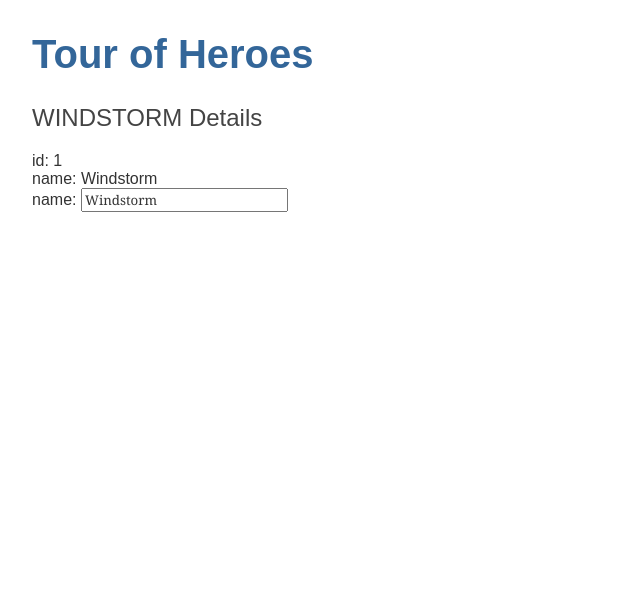
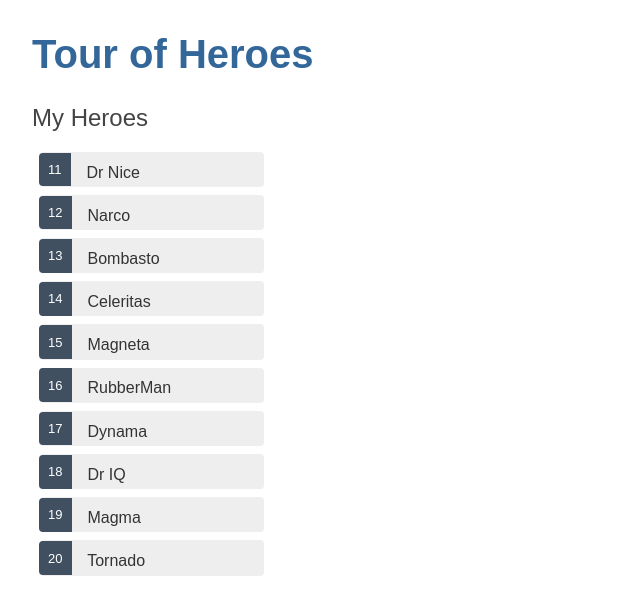
Before and after one commit to myronschippers/ang-todo-list, an Angular app: page / in a window 1280 px wide. Shown: the top 614 px of the page, without its empty margins (0-640 px from the left). Built offline with nearby package versions, Linux system fonts and the light colour scheme.

Commit message:
creating some mock data for heroes and rendering the list of heroes

```diff
--- a/src/app/heroes/heroes.component.html
+++ b/src/app/heroes/heroes.component.html
@@ -1,10 +1,17 @@
 <!-- Angular's pipes can be used to modify strings -->
-<h2>{{ hero.name | uppercase }} Details</h2>
-<div><span>id: </span>{{ hero.id }}</div>
+<!-- <h2>{{ hero.name | uppercase }} Details</h2> -->
+<h2>My Heroes</h2>
+<!-- <div><span>id: </span>{{ hero.id }}</div>
 <div><span>name: </span>{{ hero.name }}</div>
 <div>
   <label>
     name:
     <input type="text" [(ngModel)]="hero.name" placeholder="name" />
   </label>
-</div>
+</div> -->
+
+<ul class="heroes">
+  <li *ngFor="let hero of heroes">
+    <span class="badge">{{ hero.id }}</span> {{ hero.name }}
+  </li>
+</ul>
--- a/src/app/heroes/heroes.component.scss
+++ b/src/app/heroes/heroes.component.scss
@@ -0,0 +1,52 @@
+//
+// COPY STYLING FROM TUTORIAL
+// ------------------------------
+
+/* HeroesComponent's private CSS styles */
+.heroes {
+  margin: 0 0 2em 0;
+  list-style-type: none;
+  padding: 0;
+  width: 15em;
+}
+
+.heroes li {
+  cursor: pointer;
+  position: relative;
+  left: 0;
+  background-color: #eee;
+  margin: 0.5em;
+  padding: 0.3em 0;
+  height: 1.6em;
+  border-radius: 4px;
+}
+
+.heroes li:hover {
+  color: #607d8b;
+  background-color: #ddd;
+  left: 0.1em;
+}
+.heroes li.selected {
+  background-color: #cfd8dc;
+  color: white;
+}
+
+.heroes li.selected:hover {
+  background-color: #bbd8dc;
+  color: white;
+}
+
+.heroes .badge {
+  display: inline-block;
+  font-size: small;
+  color: white;
+  padding: 0.8em 0.7em 0 0.7em;
+  background-color: #405061;
+  line-height: 1em;
+  position: relative;
+  left: -1px;
+  top: -4px;
+  height: 1.8em;
+  margin-right: 0.8em;
+  border-radius: 4px 0 0 4px;
+}
--- a/src/app/heroes/heroes.component.ts
+++ b/src/app/heroes/heroes.component.ts
@@ -1,5 +1,6 @@
 import { Component, OnInit } from '@angular/core';
 import { Hero } from '../hero';
+import { HEROES } from '../mock-heroes';
 
 @Component({
   selector: 'app-heroes',
@@ -11,6 +12,7 @@
     id: 1,
     name: 'Windstorm',
   };
+  heroes = HEROES;
 
   constructor() {}
 
--- /dev/null
+++ b/src/app/mock-heroes.ts
@@ -0,0 +1,14 @@
+import { Hero } from './hero';
+
+export const HEROES: Hero[] = [
+  { id: 11, name: 'Dr Nice' },
+  { id: 12, name: 'Narco' },
+  { id: 13, name: 'Bombasto' },
+  { id: 14, name: 'Celeritas' },
+  { id: 15, name: 'Magneta' },
+  { id: 16, name: 'RubberMan' },
+  { id: 17, name: 'Dynama' },
+  { id: 18, name: 'Dr IQ' },
+  { id: 19, name: 'Magma' },
+  { id: 20, name: 'Tornado' },
+];
```
